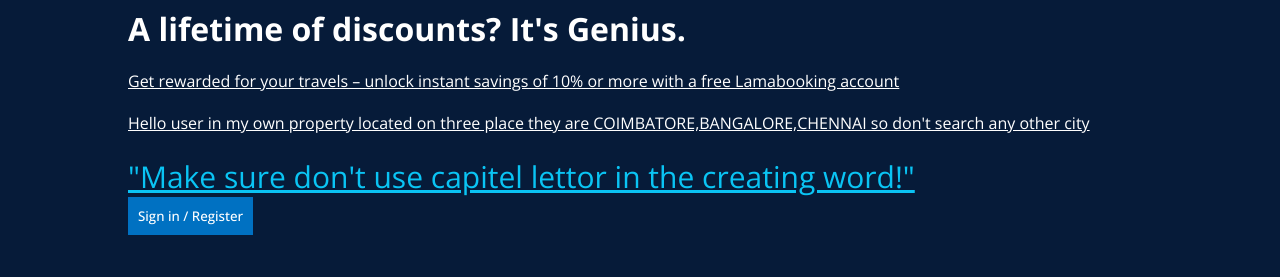
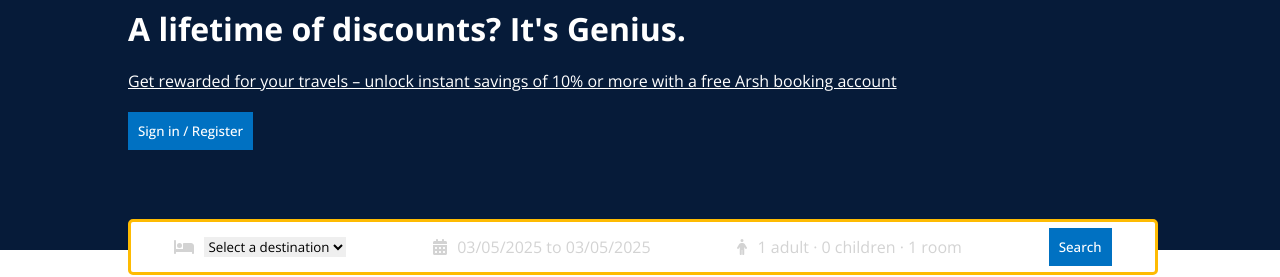
Before and after one commit to Arsathali-L/ui-design, a React (Create React App) app: page / in a window 1280 px wide. Shown: the part 157-434 px from the top of the page. Built offline with nearby package versions, Linux system fonts and the light colour scheme; no server answers.

Commit message:
front booking

```diff
--- a/src/components/header/Header.jsx
+++ b/src/components/header/Header.jsx
@@ -90,24 +90,12 @@
             </h1>
             <p className="headerDesc">
               Get rewarded for your travels – unlock instant savings of 10% or
-              more with a free Lamabooking account
+              more with a free Arsh booking account
             </p>
-            <p className="headerletter">Hello user in my own property located on three place they are COIMBATORE,BANGALORE,CHENNAI so don't search
-              any other city
-            </p>
-            <br />
-            <p className="headerhigh">"Make sure don't use capitel lettor in the creating word!"</p>
+
             {!user && <button className="headerBtn">Sign in / Register</button>}
             <div className="headerSearch">
-              {/* <div className="headerSearchItem">
-                <FontAwesomeIcon icon={faBed} className="headerIcon" />
-                <input
-                  type="text"
-                  placeholder="Where are you going?"
-                  className="headerSearchInput"
-                  onChange={(e) => setDestination(e.target.value)}
-                />
-              </div> */}
+
               <div className="headerSearchItem">
                 <FontAwesomeIcon icon={faBed} className="headerIcon" />
                 <select
```
